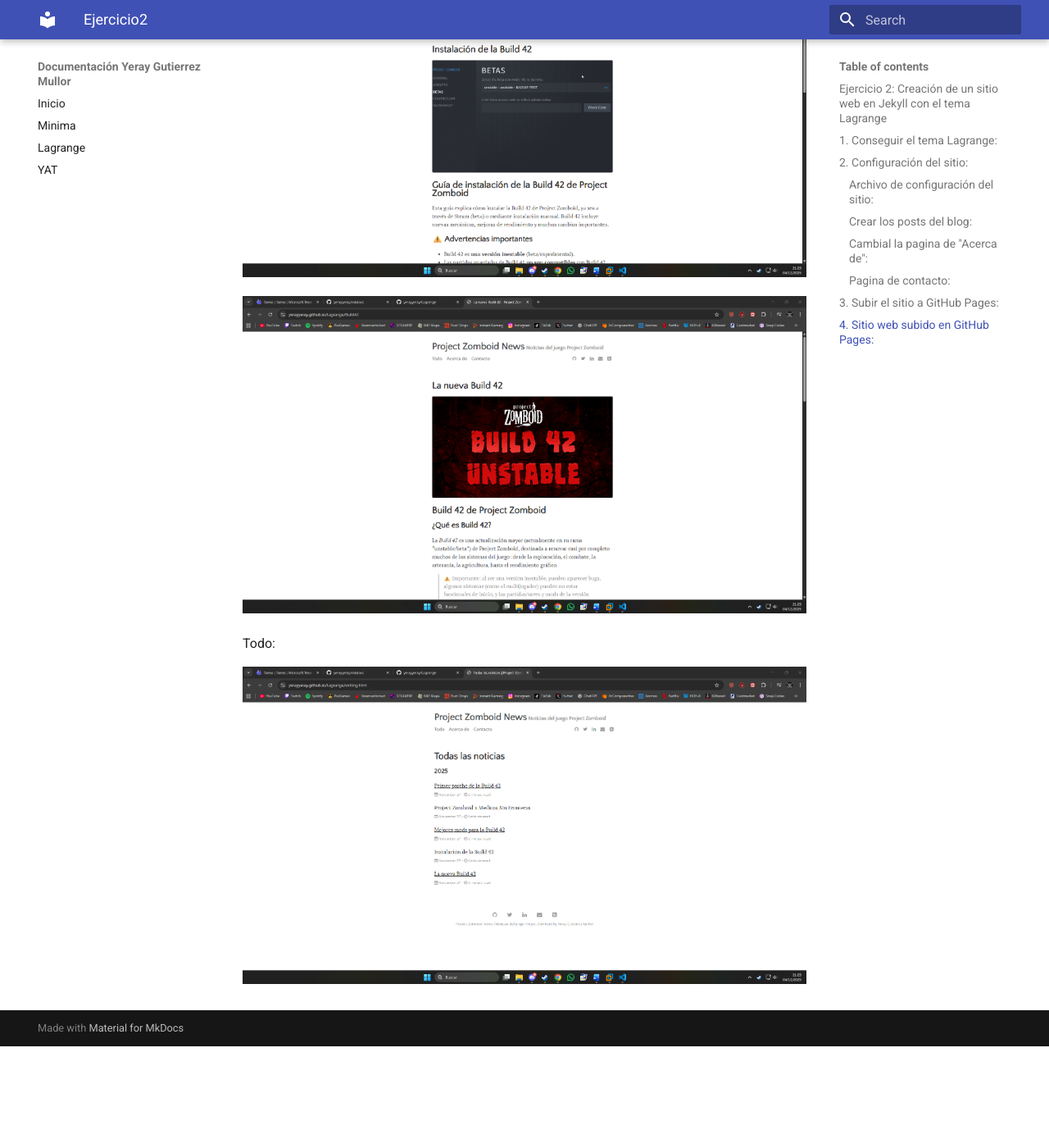
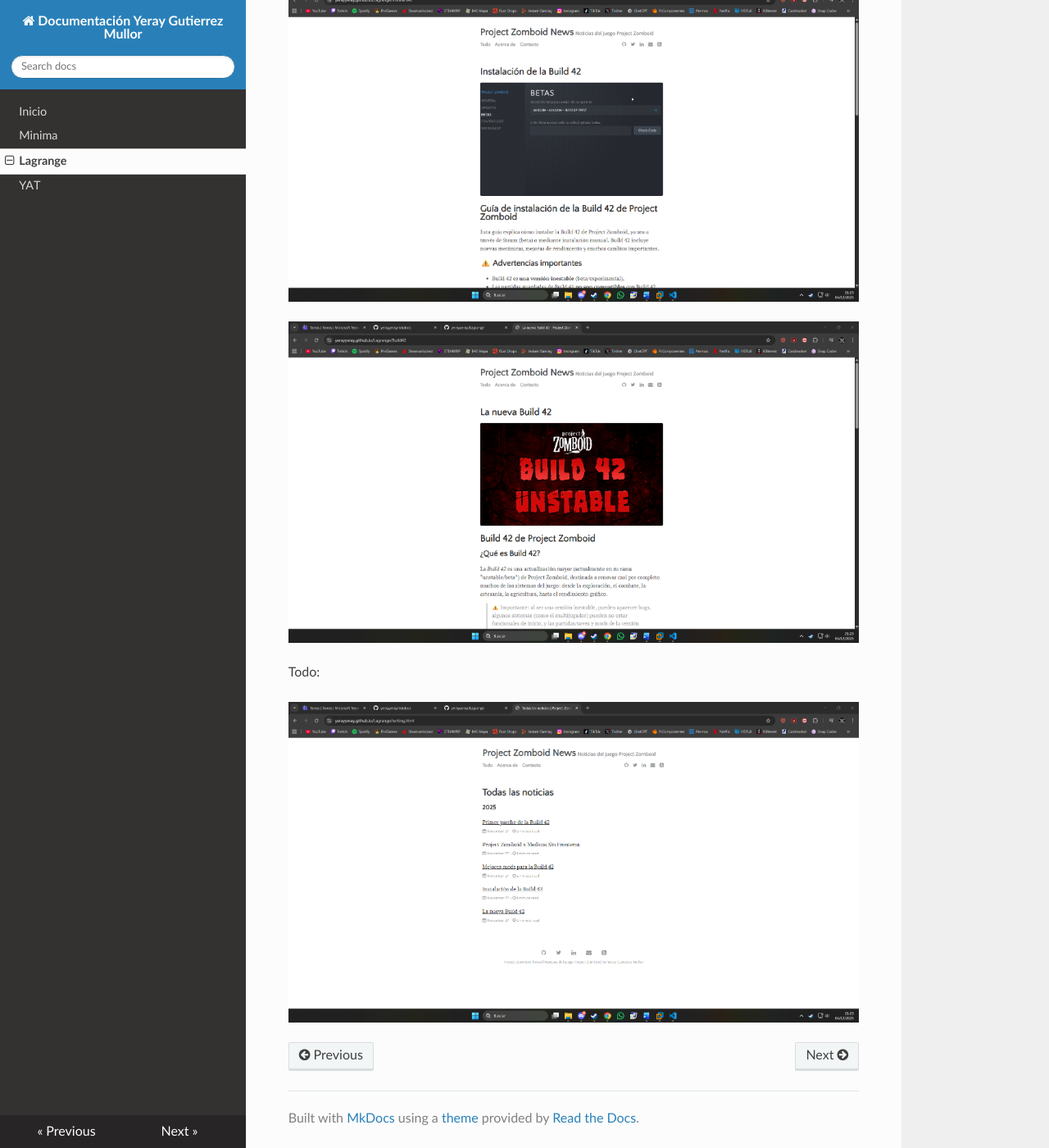
Before and after one commit to yerayyeray/Actividad2-1, an MkDocs documentation site: the page built from docs/Ejercicio2.md, in a window 1280 px wide and 1400 px high, scrolled down 9505 px. Shown: the whole window at 82% size. Built offline with MkDocs 1.6.1, drawn with Linux system fonts in a browser that asks for light colours; nearby versions of some CDN libraries; before the commit the page ends 10781 px from its top, so only the background shows below that; some of the changed text lies outside the part shown.

Commit message:
actualizar

```diff
--- a/docs/Ejercicio2.md
+++ b/docs/Ejercicio2.md
@@ -2,17 +2,17 @@
 ## 1. Conseguir el tema Lagrange:
 Para obtener el tema Lagrange y poder usarlo en nuestro repositorio, hay varios metodos, en este caso lo he obtenido haciendo un Fork al repositorio de GitHub del tema, para eso se puede buscar directamente el repositorio o ir desde la pagina [jekyllthemes.org](http://jekyllthemes.org/)
 
-![jtlagrange](/img/Ejercicio2/jtlagrange.png)
+![jtlagrange](./img/Ejercicio2/jtlagrange.png)
 
 Cuando estes en la pagina del tema, tienes que ir a homepage
 
-![jtlagrangehp](/img/Ejercicio2/jtlagrangehp.png)
+![jtlagrangehp](./img/Ejercicio2/jtlagrangehp.png)
 
 Una vez en el repositorio, hay que hacerle un fork para poder clonarlo en local y empezar a modificarlo
 
-![fork](/img/Ejercicio2/fork.png)
+![fork](./img/Ejercicio2/fork.png)
 
-![fork2](img/Ejercicio2/fork2.png)
+![fork2](./img/Ejercicio2/fork2.png)
 
 Despues de hacer el fork, ya tendremos el repositorio con el tema Lagrange listo para configurarlo, ahora hay que ir a nuestra maquina local y clonar nuestro repositorio a local con el comando:
 
@@ -20,38 +20,38 @@ Despues de hacer el fork, ya tendremos el repositorio con el tema Lagrange listo
 
 Ahora ya tenemos el repositorio clonado y podemos modificar los archivos para crear el nuevo sitio web
 
-![clonado](/img/Ejercicio2/clonado.png)
+![clonado](./img/Ejercicio2/clonado.png)
 
 En mi caso, tuve que actualizar la gema jekyll-sitemap e instalar jekyll-paginate:
 
-![jekyll-sitemap](img/Ejercicio2/jekyll-sitemap.png)
+![jekyll-sitemap](./img/Ejercicio2/jekyll-sitemap.png)
 
-![jekyll-paginate](img/Ejercicio2/jekyll-paginate.png)
+![jekyll-paginate](./img/Ejercicio2/jekyll-paginate.png)
 
 ## 2. Configuración del sitio:
 ### Archivo de configuración del sitio:
 Ahora tenemos que configurar el archivo de configuración de `_config.yaml` del nuevo sitio
 
-![_config.yaml](/img/Ejercicio2/_config.yaml.png)
+![_config.yaml](./img/Ejercicio2/_config.yaml.png)
 
 ### Crear los posts del blog:
 Crear los post es igual que en el otro sitio, los posts se guardan en `/_posts`
 
-![_posts](/img/Ejercicio2/_posts.png)
+![_posts](./img/Ejercicio2/_posts.png)
 
 Y tendran que tener el mismo formato para el nombre de los archivos `año-mes-dia-nombre_del_post` y los post tendran esta estructura:
 
-![post](/img/Ejercicio2/post.png)
+![post](./img/Ejercicio2/post.png)
 
 ### Cambial la pagina de "Acerca de":
 Para personalizar la sección "Acerca de" hay que ir al archivo `about.md` en la carpeta `menu` y poner la información de nuestro sitio
 
-![about.md](/img/Ejercicio2/about.md.png)
+![about.md](./img/Ejercicio2/about.md.png)
 
 ### Pagina de contacto:
 Este tema tiene una pagina de contacto también en la carpeta `menu` el archivo `contact.md`
 
-![contact.md](/img/Ejercicio2/contact.md.png)
+![contact.md](./img/Ejercicio2/contact.md.png)
 
 ## 3. Subir el sitio a GitHub Pages:
 Antes de subir el repositorio primero hay que hacer los commits de todos los cambios que se han hecho en el repositorio si aún no se han hecho con los comandos:
@@ -66,7 +66,7 @@ Si se quiere subir directamente a GitHub Pages se puede hacer subiendolo al remo
 
 Si no se hace así, se puede hacer desde la interfaz de GitHub desde aquí:
 
-![ghpages](/img/Ejercicio1/ghpages.png)
+![ghpages](./img/Ejercicio1/ghpages.png)
 
 Despues, se hara el push con el comando:
 
@@ -81,30 +81,30 @@ Este es el aspecto que tiene el sitio web ya subido en GitHub Pages:
 
 Inicio:
 
-![inicio](/img/Ejercicio2/inicio.png)
+![inicio](./img/Ejercicio2/inicio.png)
 
-![autor](/img/Ejercicio2/autor.png)
+![autor](./img/Ejercicio2/autor.png)
 
 Acerca de:
 
-![acercade](/img/Ejercicio2/acercade.png)
+![acercade](./img/Ejercicio2/acercade.png)
 
 Contacto:
 
-![contacto](/img/Ejercicio2/contacto.png)
+![contacto](./img/Ejercicio2/contacto.png)
 
 Posts:
 
-![post1](/img/Ejercicio2/post1.png)
+![post1](./img/Ejercicio2/post1.png)
 
-![post2](/img/Ejercicio2/post2.png)
+![post2](./img/Ejercicio2/post2.png)
 
-![post3](/img/Ejercicio2/post3.png)
+![post3](./img/Ejercicio2/post3.png)
 
-![post4](/img/Ejercicio2/post4.png)
+![post4](./img/Ejercicio2/post4.png)
 
-![post5](/img/Ejercicio2/post5.png)
+![post5](./img/Ejercicio2/post5.png)
 
 Todo:
 
-![todo](/img/Ejercicio2/todo.png)
+![todo](./img/Ejercicio2/todo.png)
--- a/mkdocs.yml
+++ b/mkdocs.yml
@@ -5,7 +5,7 @@ site_dir: site
 
 nav:
   - Inicio: index.md
-  - Minima: ejercicio1.md
-  - Lagrange: ejercicio2.md
-  - YAT: ejercicio3.md
-theme: material
+  - Minima: Ejercicio1.md
+  - Lagrange: Ejercicio2.md
+  - YAT: Ejercicio3.md
+theme: readthedocs
```
Also changed, not shown: docs/Ejercicio1.md (+14 -14 lines), docs/Ejercicio3.md (+34 -34 lines), docs/index.md (+1 -1 lines).
